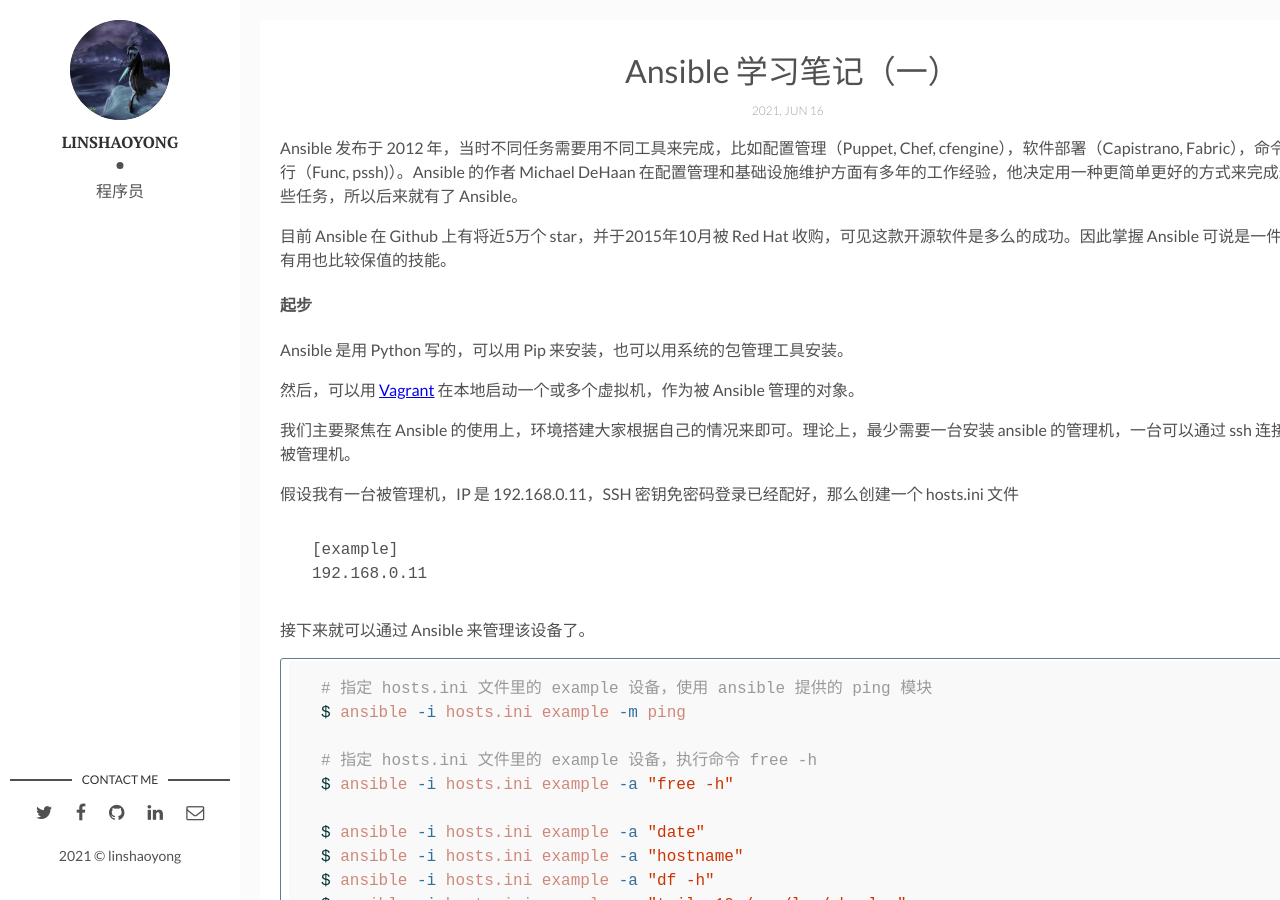
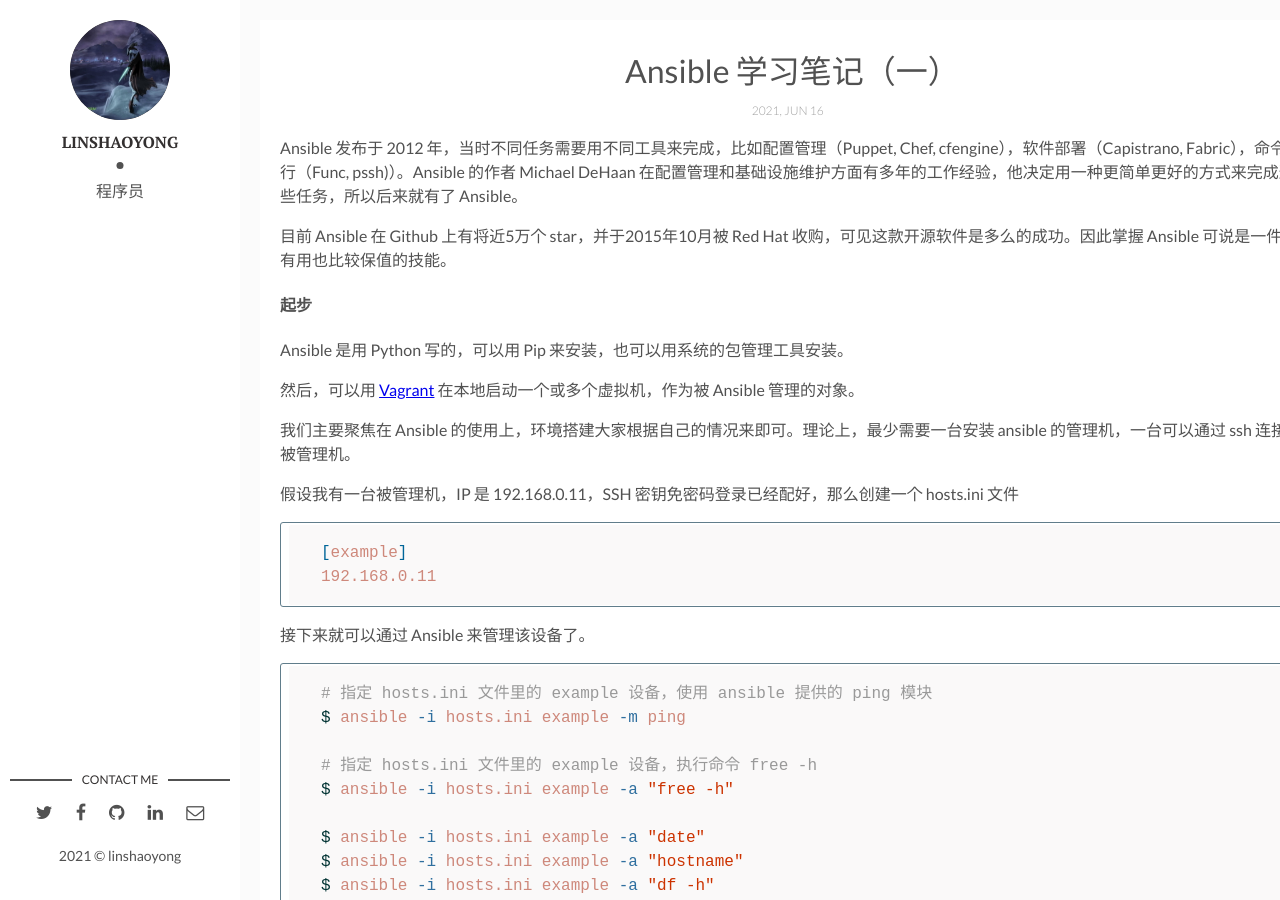
Before and after one commit to linshaoyong/linshaoyong.github.io, a Jekyll site: the page built from _posts/2021-06-16-ansible-1.md, in a window 1280 px wide and 900 px high. Built offline with Jekyll 4.4.1, drawn with Linux system fonts in a browser that asks for light colours.

Commit message:
add ansible 1

````diff
--- a/_posts/2021-06-16-ansible-1.md
+++ b/_posts/2021-06-16-ansible-1.md
@@ -21,7 +21,7 @@ Ansible 是用 Python 写的，可以用 Pip 来安装，也可以用系统的
 
 假设我有一台被管理机，IP 是 192.168.0.11，SSH 密钥免密码登录已经配好，那么创建一个 hosts.ini 文件
 
-```txt
+```toml
 [example]
 192.168.0.11
 ```
````
